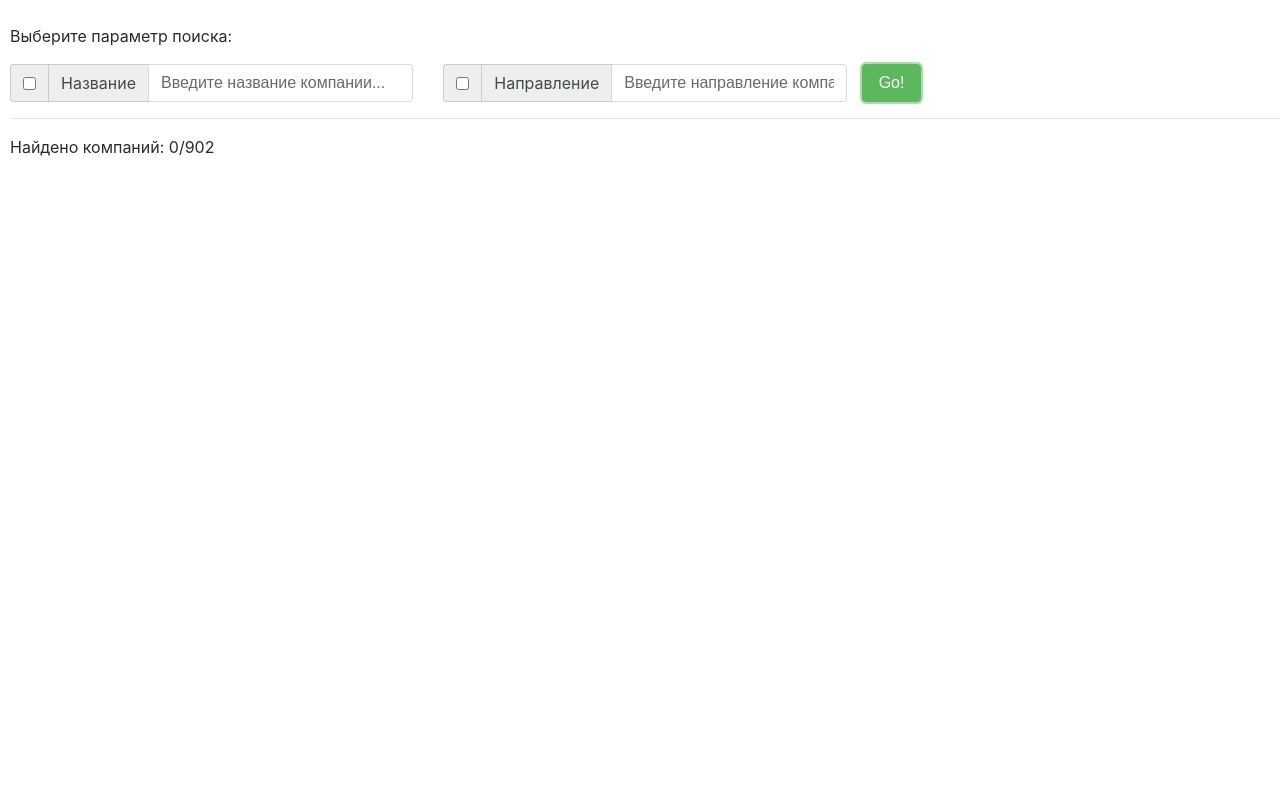
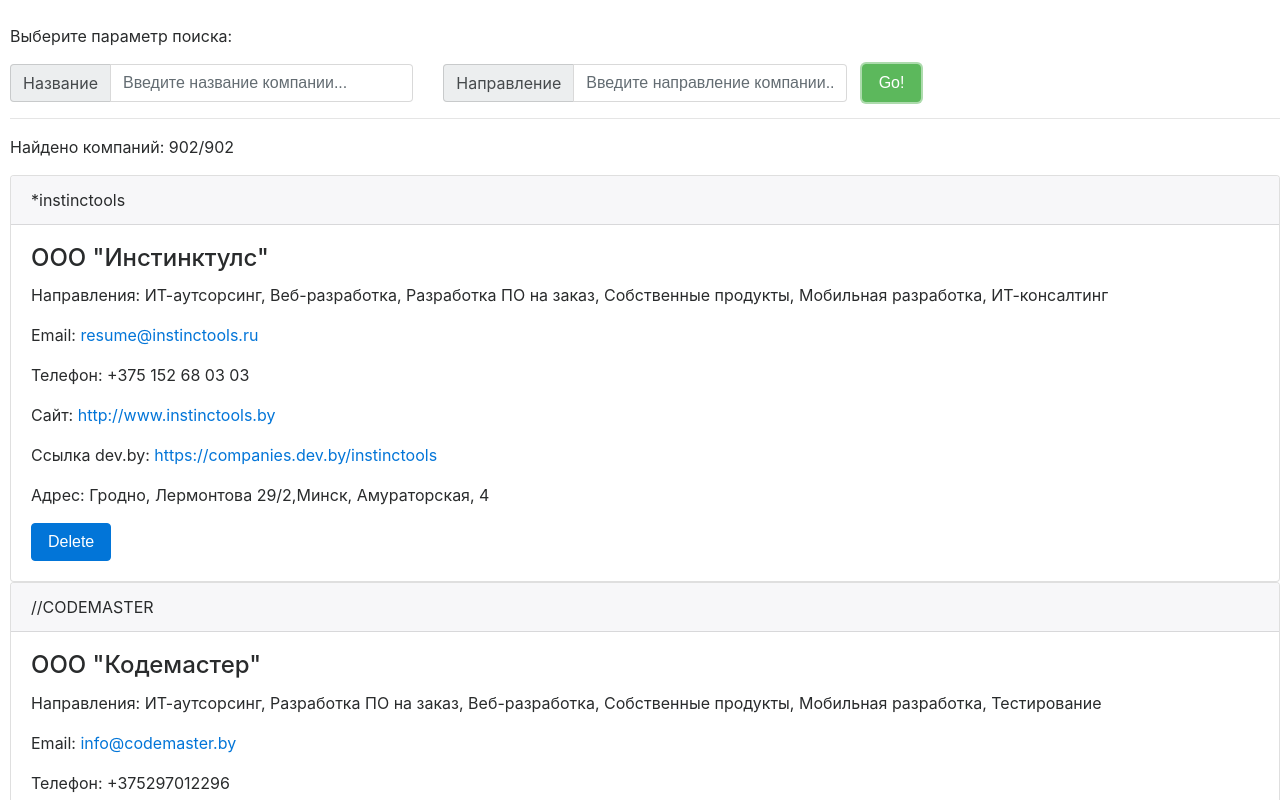
Before and after one commit to 92denis/findjob, a plain HTML site: page index.html in a window 1280 px wide. Both pictures are taken after a click on the button "Go!". Shown: the top 800 px of the page. Drawn offline with nearby package versions, Linux system fonts and the light colour scheme.

Commit message:
changed function searchByParam

```diff
--- a/index.html
+++ b/index.html
@@ -16,10 +16,7 @@
     <div class="row">
         <div class="col-lg-4">
             <div class="input-group">
-                <span class="input-group-addon">
-            <input type="checkbox" name ="parametr" id ="box1" aria-label="Checkbox for following text input">
-             </span>
-                <span class="input-group-addon">Название </span>
+                       <span class="input-group-addon">Название </span>
                 <input type="text" class="form-control" id='search1' placeholder="Введите название компании..." aria-label="Text input with checkbox">
                 <!--<div class="input-group">
             <input type="text" class="form-control" id='search' placeholder="Введите название компании...">
@@ -28,17 +25,14 @@
         </div>
         <div class="col-lg-4">
             <div class="input-group">
-                <span class="input-group-addon">
-            <input type="checkbox"  name ="parametr" id ="box2" aria-label="Checkbox for following text input">
-             </span>
-                <span class="input-group-addon">Направление</span>
+                    <span class="input-group-addon">Направление</span>
                 <input type="text" class="form-control" id='search2' placeholder="Введите направление компании..." aria-label="Text input with checkbox">
                 <!--<div class="input-group">
             <input type="text" class="form-control" id='search' placeholder="Введите название компании...">
             <span class="input-group-btn">-->
             </div>
         </div>
-        <button class="btn btn-secondary btn-success" onclick="searchByName(companies)" type="button">Go!</button>
+        <button class="btn btn-secondary btn-success" onclick="searchByParam(companies)" type="button">Go!</button>
     </div>
     <hr>
     <p id="count">
@@ -65,7 +59,7 @@
                         } else {
 
                             companies = JSON.parse(xhr.responseText);
-                            showCompany(companies);
+                            showCompanies(companies);
                         }
                     }
                     xhr.send(); // (1)
@@ -111,7 +105,7 @@
 
                 }
 
-                function showCompany(companies) {
+                function showCompanies(companies) {
                     companies.forEach(function (company, index) {
                         createNewElement(company, index);
                     });
@@ -122,12 +116,10 @@
                     card.parentNode.removeChild(card);
                 }
 
-                function searchByName(companies) {
+                function searchByParam(companies) {
                     var countCompanies = document.getElementById("count");
                     var searchStringName = document.getElementById("search1").value;
                     var searchStringTags = document.getElementById("search2").value;
-                    var checkName = document.getElementById("box1");
-                    var checkTags = document.getElementById("box2");
                     var myExpName = new RegExp(searchStringName, "i");
                     var myExpTags = new RegExp(searchStringTags, "i");
 
@@ -136,19 +128,19 @@
                     div.innerHTML = "";
 
                     companies.forEach(function (company, index) {
-                        if (checkName.checked && !checkTags.checked) {
+                        if (searchStringName  && !searchStringTags) {
                             if ((company.Name.search(myExpName) != -1)) {
                                 createNewElement(company, index);
                                 count++;
                             }
                         }
-                        else if (checkTags.checked && !checkName.checked ) {
+                        else if (searchStringTags && !searchStringName ) {
                             if ((company.Tags[0].search(myExpTags) != -1)) {
                                 createNewElement(company, index);
                                 count++;
                             }
                         }
-                        else if (checkTags.checked && checkName.checked ) {
+                        else if ((searchStringName = true) && (searchStringTags = true) ) {
                             if ( (company.Name.search(myExpName) != -1) && (company.Tags[0].search(myExpTags) != -1)) {
                                 createNewElement(company, index);
                                 count++;
```
